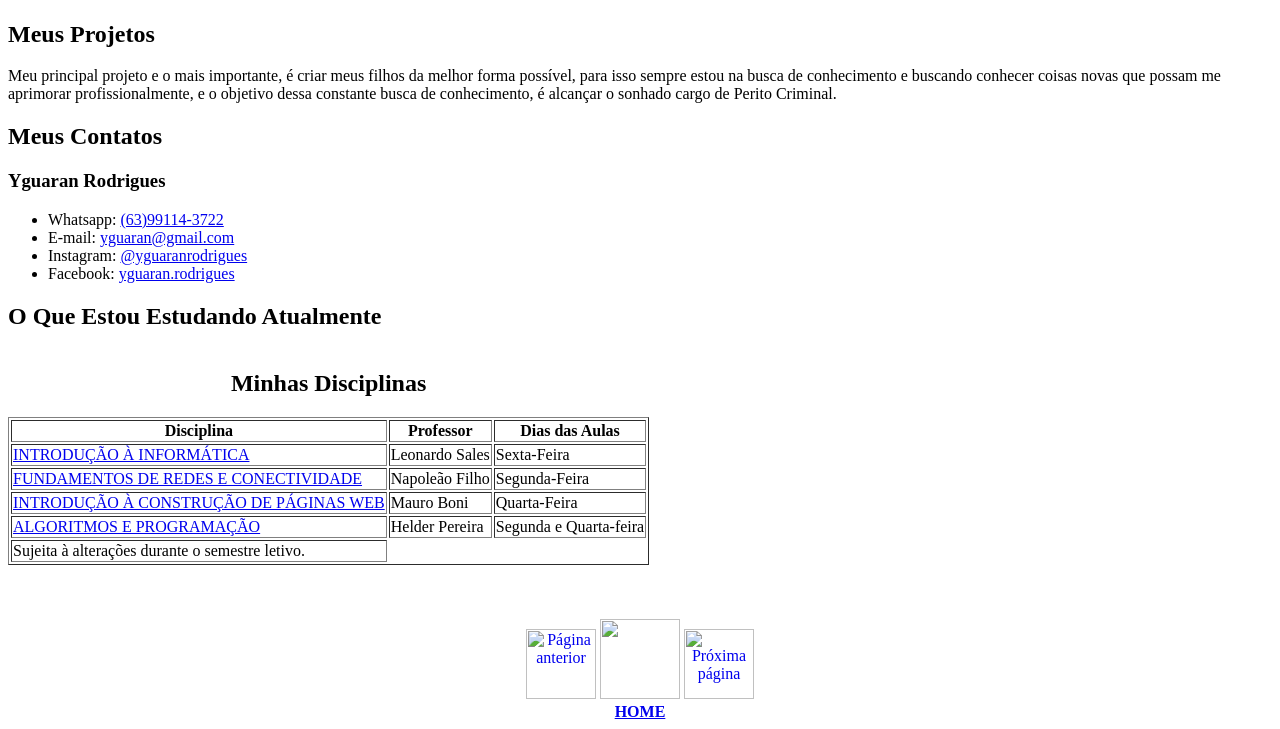
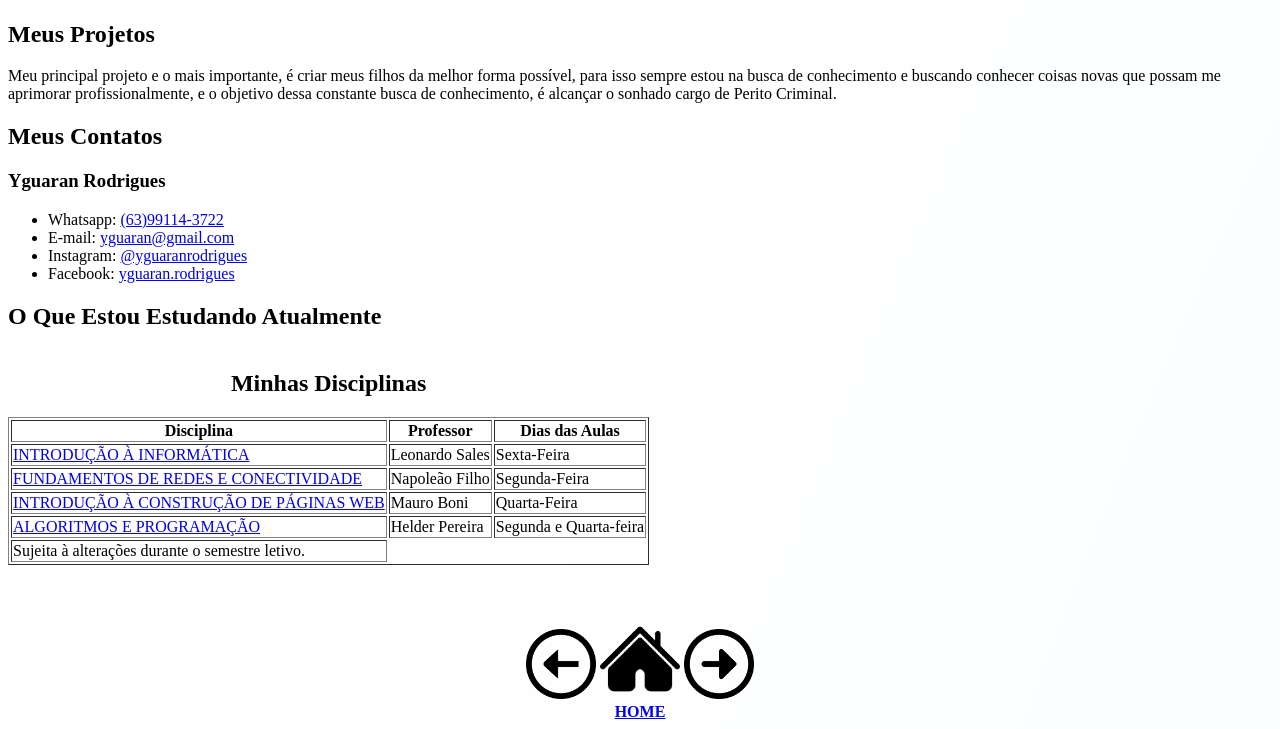
Before and after one commit to yguaran/pbweb2, a plain HTML site: page index.html in a window 1280 px wide. Shown: the part 946-1675 px from the top of the page. Drawn offline with Linux system fonts and the light colour scheme; the site is published under a folder, as on GitHub Pages, so addresses that start at the root find nothing.

Commit message:
Atualização

```diff
--- a/index.html
+++ b/index.html
@@ -8,12 +8,12 @@
     <meta name="Author" content="Yguaran Rodrigues Reis">
     <title>Yguaran Rodrigues Reis - Sistemas Para Internet - IFTO</title>
 </head>
-<body background="/imagens/bg_index.jpg">
+<body background="bg_index.jpg">
     <!--Este código foi escrito em 08/02/2023, por Yguaran Rodrigues Reis, Cursando em Sistemas Para Internet do Instituto Federal do Tocantins-->
 
     <section>
     <h1>Quem Sou Eu?</h1>
-        <img width="300" height="300" src="/imagens/Foto_Yguaran2.jpg" style="border-radius: 10%;" title="Foto Yguaran">
+        <img width="300" height="300" src="Foto_Yguaran2.jpg" style="border-radius: 10%;" title="Foto Yguaran">
         <p>
         Meu nome é <strong> Yguaran Rodrigues Reis</strong>, natural da cidade de Araguaína-To, cheguei em palmas com minha família em busca
         de oportunidades e um futuro melhor, atualmente estou com 33 anos, servidor público e pai de 3 filhos, consegui ingressar
@@ -103,9 +103,9 @@
         <br>
         <br>
         <center>
-            <a href="javascript:history.back()"><img width="70" height="70" src="/imagens/back_icon.png" title="Página anterior"></a>
-            <a href="index.html" title="Voltar para página inicial"><img width="80" height="80" src="/imagens/home_icon.png"></a>
-            <a href="javascript:history.forward()"><img width="70" height="70" src="/imagens/forward_icon.png" title="Próxima página"></a>
+            <a href="javascript:history.back()"><img width="70" height="70" src="back_icon.png" title="Página anterior"></a>
+            <a href="index.html" title="Voltar para página inicial"><img width="80" height="80" src="home_icon.png"></a>
+            <a href="javascript:history.forward()"><img width="70" height="70" src="forward_icon.png" title="Próxima página"></a>
         </center>
         <center>
             <a href="index.html" title="Voltar para página inicial"><strong>HOME</strong></a>
```
Also changed, not shown: alg_prog.html (+3 -3 lines), frc.html (+3 -3 lines), int_cpw.html (+3 -3 lines), int_info.html (+3 -3 lines).
